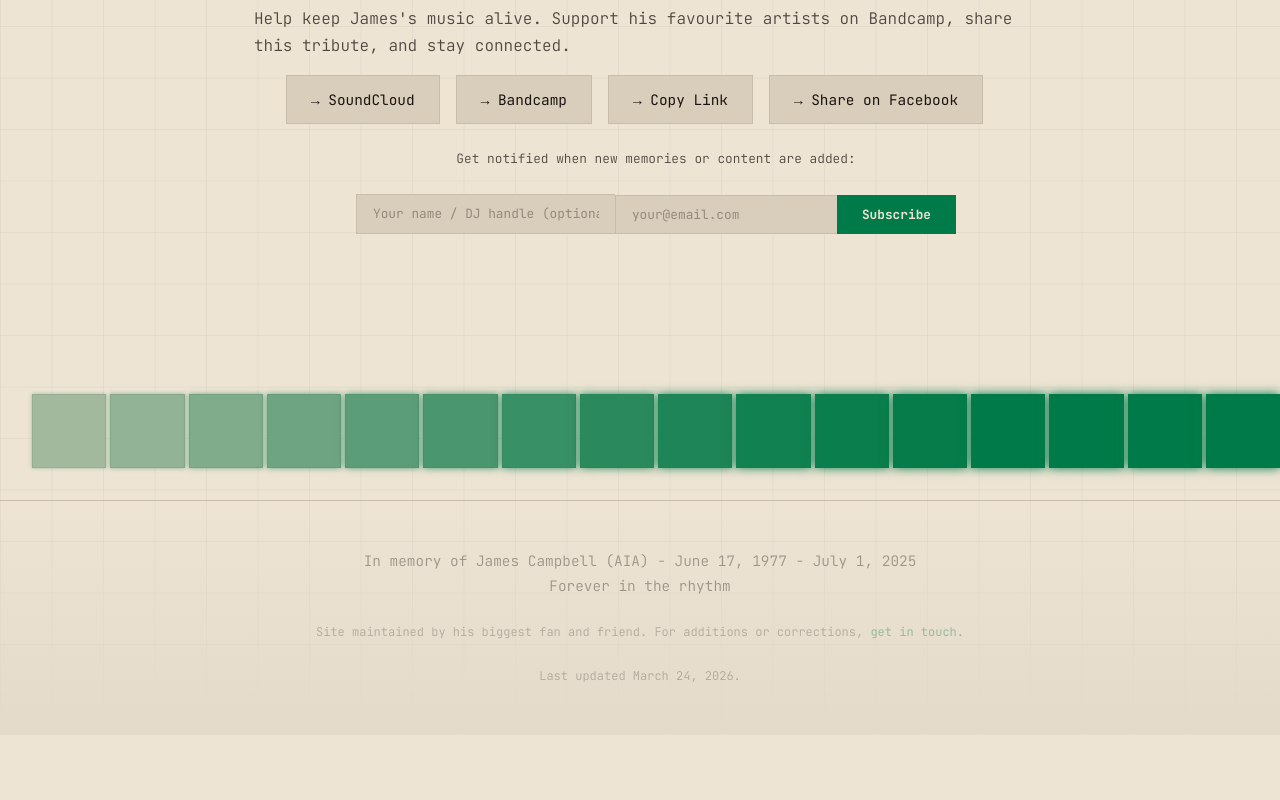
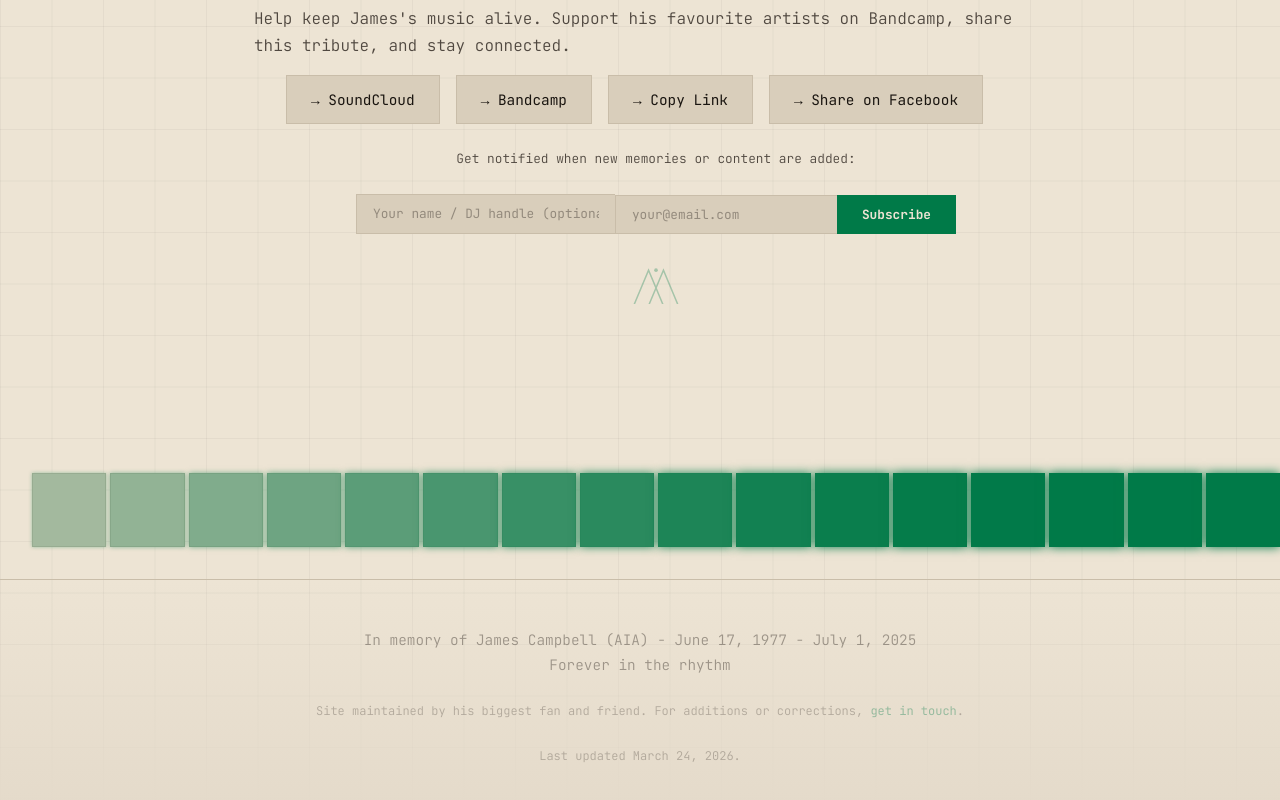
Before and after one commit to foxpress-design/listenable-music, a React (Vite) app: page / in a window 1280 px wide. Shown: the part 4403-5203 px from the top of the page. Before the commit the page ends 5138 px from the top, so only its background shows below. Built offline with nearby package versions, Linux system fonts and the light colour scheme; no server answers.

Commit message:
Add AIA logo below visitor counter in Connect section

```diff
--- a/src/pages/Home.jsx
+++ b/src/pages/Home.jsx
@@ -363,6 +363,9 @@ export default function Home() {
             {pageViews !== null && (
               <p className="page-views">AIA's digital memorial has been visited {pageViews.toLocaleString()} times by fans and family members.</p>
             )}
+            <div style={{ textAlign: 'center', marginTop: '2rem', opacity: 0.3 }}>
+              <AiaLogo size={48} color="var(--accent)" />
+            </div>
           </div>
         </section>
       </main>
```
